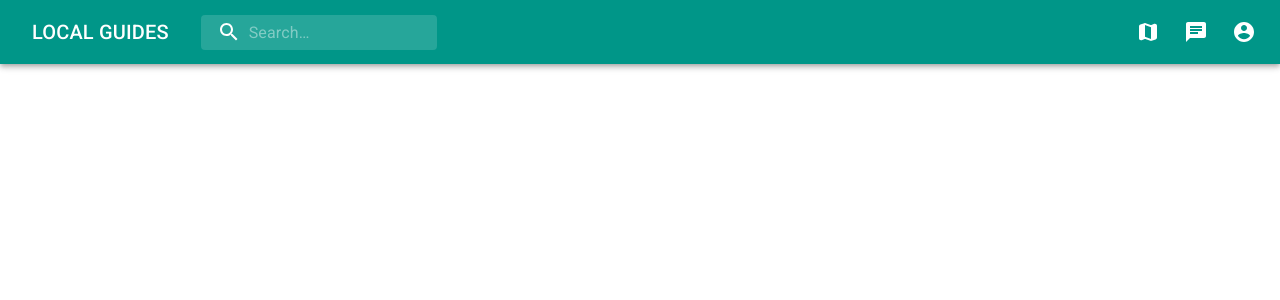
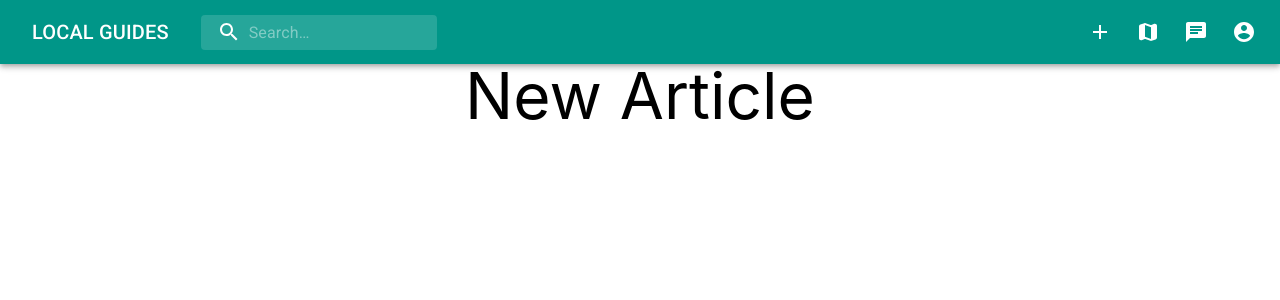
Before and after one commit to kalimullahdev/localguides, a React (Create React App) app: page /addNewArticle in a window 1280 px wide. Shown: the top 300 px of the page. Built offline with nearby package versions, Linux system fonts and the light colour scheme; no server answers; sample sign-in values are in the browser's storage; some icons are missing; what google-maps-react would draw is missing.

Commit message:
Added Add new article Page

```diff
--- a/src/components/LGAppBar/LGAppBar.jsx
+++ b/src/components/LGAppBar/LGAppBar.jsx
@@ -16,10 +16,12 @@ import MoreIcon from "@material-ui/icons/MoreVert";
 import { useHistory } from "react-router";
 import firebaseApp from "../../firebase/firebase";
 import Main from "../../pages/Main/Main";
-import { MapRounded } from "@material-ui/icons";
+import {
+  MapRounded,
+} from "@material-ui/icons";
+import AddIcon from "@material-ui/icons/Add";
+
 import { Button } from "@material-ui/core";
-// import { Avatar } from "@material-ui/core";
-// import logo from "../../assets/images/logo.png";
 
 const useStyles = makeStyles((theme) => ({
   grow: {
@@ -125,6 +127,14 @@ export default function LGAppBar() {
     });
     window.location.reload(false);
   };
+
+  const handleAddArticle = () => {
+    history.push({
+      pathname: "/addNewArticle",
+    });
+    window.location.reload(false);
+  };
+
 
   const handleSearchedPlace = (e) => {
     if (e.keyCode === 13) {
@@ -233,18 +243,7 @@ export default function LGAppBar() {
     <div className={classes.grow}>
       <AppBar position="sticky">
         <Toolbar>
-          {/* <IconButton
-            edge="start"
-            className={classes.menuButton}
-            color="inherit"
-            aria-label="open drawer"
-          >
-            <MenuIcon />
-          </IconButton> */}
           <Button onClick={handleLogoClick}>
-            {/* <Avatar
-                  src={logo}
-                /> */}
             <Typography className={classes.title} variant="h6" noWrap>
               Local Guides
             </Typography>
@@ -268,6 +267,13 @@ export default function LGAppBar() {
           </div>
           <div className={classes.grow} />
           <div className={classes.sectionDesktop}>
+          <IconButton
+              aria-label="show 4 new mails"
+              color="inherit"
+              onClick={handleAddArticle}
+            >
+              <AddIcon />
+            </IconButton>
             <IconButton
               aria-label="show 4 new mails"
               color="inherit"
--- /dev/null
+++ b/src/pages/AddNewArticle/AddNewArticle.jsx
@@ -0,0 +1,11 @@
+import React from 'react';
+
+function AddNewArticle() {
+    return (
+        <div>
+            <h1>New Article</h1>
+        </div>
+    );
+}
+
+export default AddNewArticle;
--- a/src/pages/Main/Main.jsx
+++ b/src/pages/Main/Main.jsx
@@ -14,6 +14,7 @@ import SearchPlacePage from '../SearchPlacePage/SearchPlacePage';
 import  MapContainer from '../GoogleMaps/MapContainer';
 import Chats from '../../modules/chats/Chats';
 import EditArticle from '../EditArticle/EditArticle';
+import AddNewArticle from '../AddNewArticle/AddNewArticle';
 
 function Main(){
   const history = useHistory();
@@ -53,6 +54,9 @@ function Main(){
             <Route path="/searchedPlaced">
               <SearchPlacePage/>
             </Route>
+            <Route path="/addNewArticle">
+              <AddNewArticle/>
+            </Route>
             <Route path="/chats">
               <Chats/>
             </Route>
```
